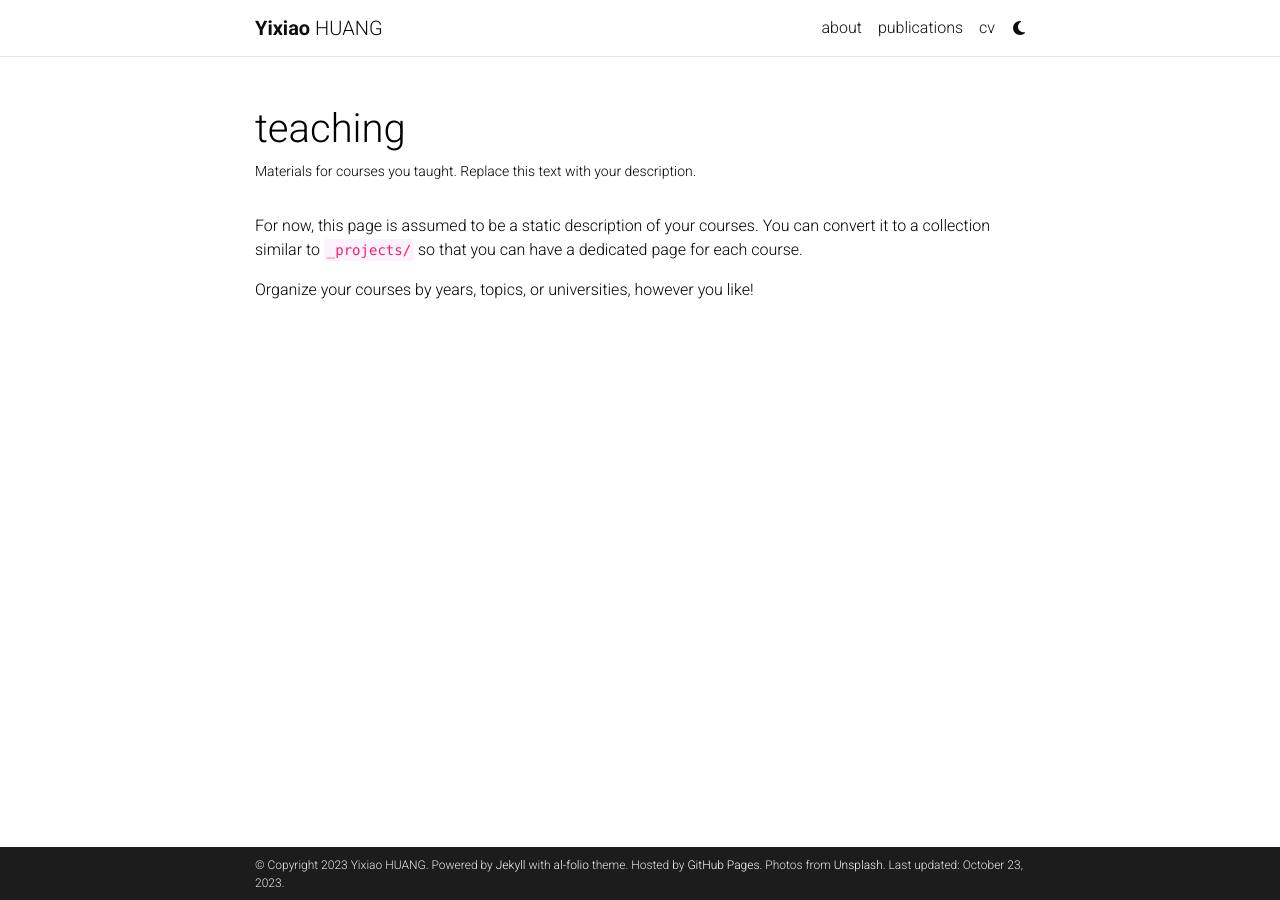
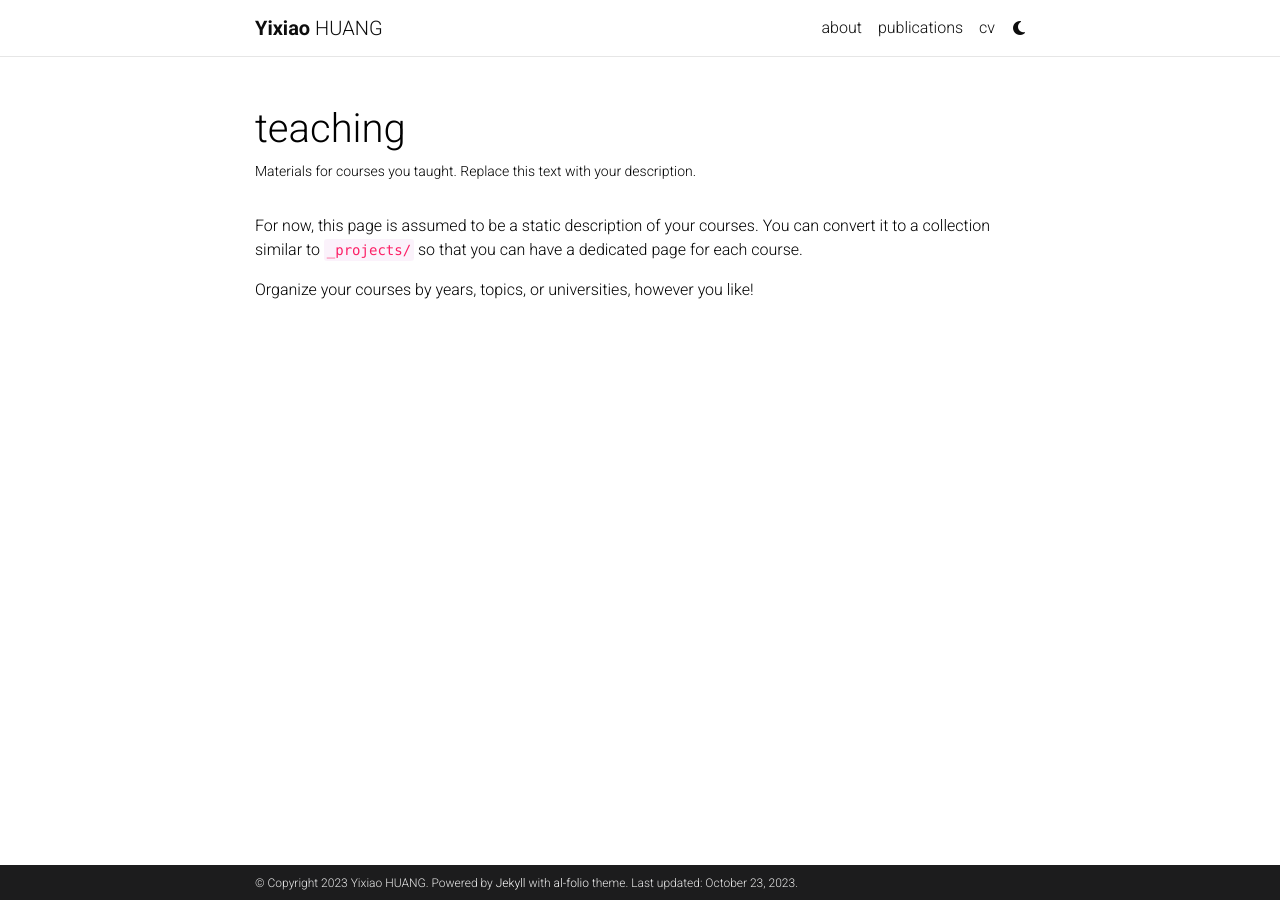
Before and after one commit to yixiao-huang/yixiao-huang.github.io, a Jekyll site: the page built from _pages/teaching.md, in a window 1280 px wide. Built offline with Jekyll 4.4.1, drawn with Linux system fonts in a browser that asks for light colours; full-size pictures stand in for the smaller copies a plugin makes; comment, search, counter and statistics services are not loaded; a style sheet for code colours, icons or effects is not loaded.

Commit message:
update url

```diff
--- a/_config.yml
+++ b/_config.yml
@@ -8,18 +8,17 @@
 last_name: HUANG
 email: yixiao.huang@my.cityu.edu.hk
 description: > # the ">" symbol means to ignore newlines until "footer_text:"
-  A simple, whitespace theme for academics. Based on [*folio](https://github.com/bogoli/-folio) design.
+
 footer_text: >
   Powered by <a href="https://jekyllrb.com/" target="_blank">Jekyll</a> with <a href="https://github.com/alshedivat/al-folio">al-folio</a> theme.
-  Hosted by <a href="https://pages.github.com/" target="_blank">GitHub Pages</a>.
-  Photos from <a href="https://unsplash.com" target="_blank">Unsplash</a>.
-keywords: jekyll, jekyll-theme, academic-website, portfolio-website  # add your own keywords or leave empty
+
+keywords:   # add your own keywords or leave empty
 
 lang: en # the language of your site (for example: en, fr, cn, ru, etc.)
 icon: 🦁  # the emoji used as the favicon (alternatively, provide image name in /assets/img/)
 
 url: https://yixiao-huang.github.io # the base hostname & protocol for your site
-baseurl: /moi/ # the subpath of your site, e.g. /blog/
+baseurl: # the subpath of your site, e.g. /blog/
 last_updated: true # set to true if you want to display last updated in the footer
 impressum_path:  # set to path to include impressum link in the footer, use the same path as permalink in a page, helps to conform with EU GDPR
 
```
